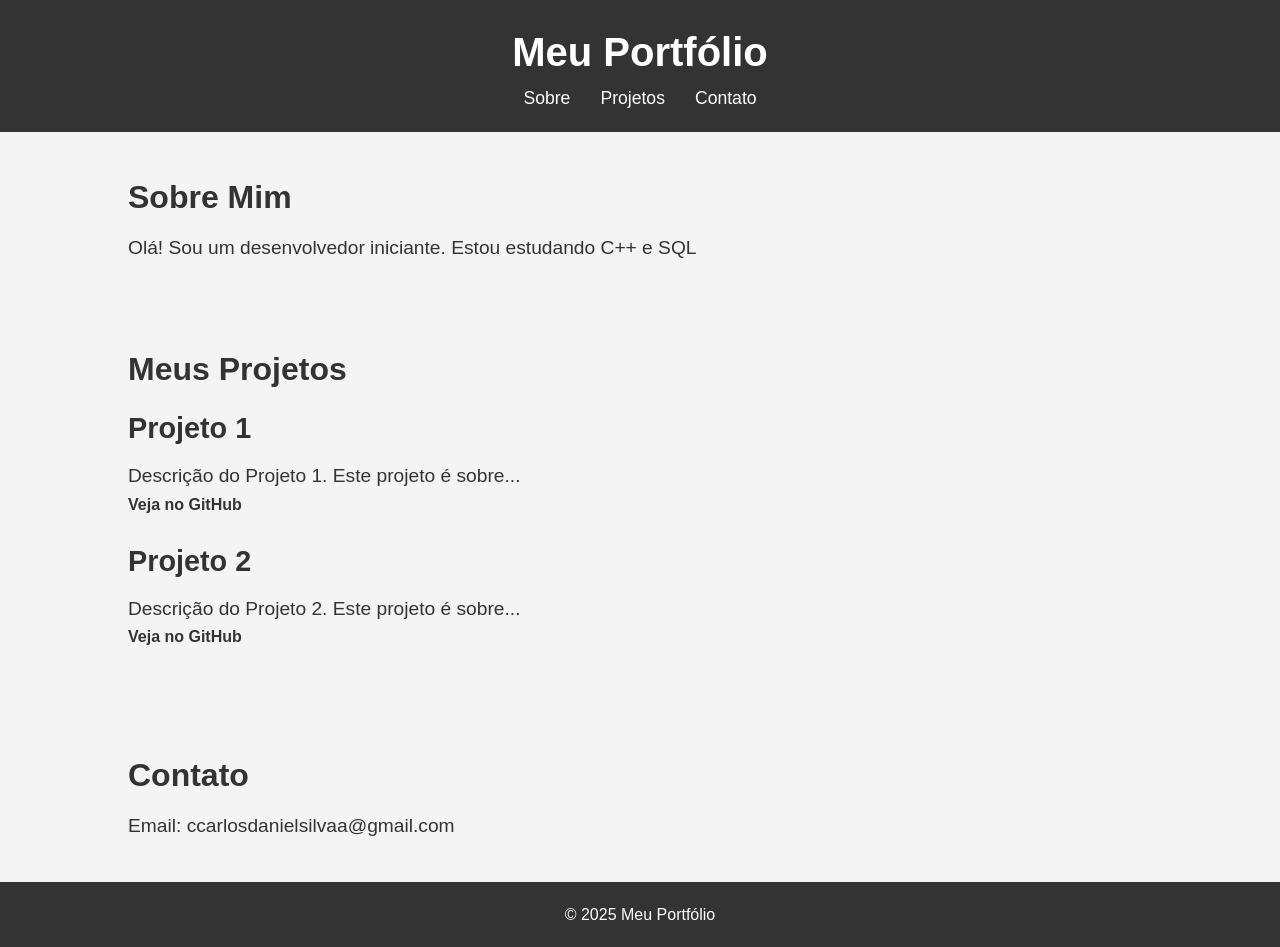
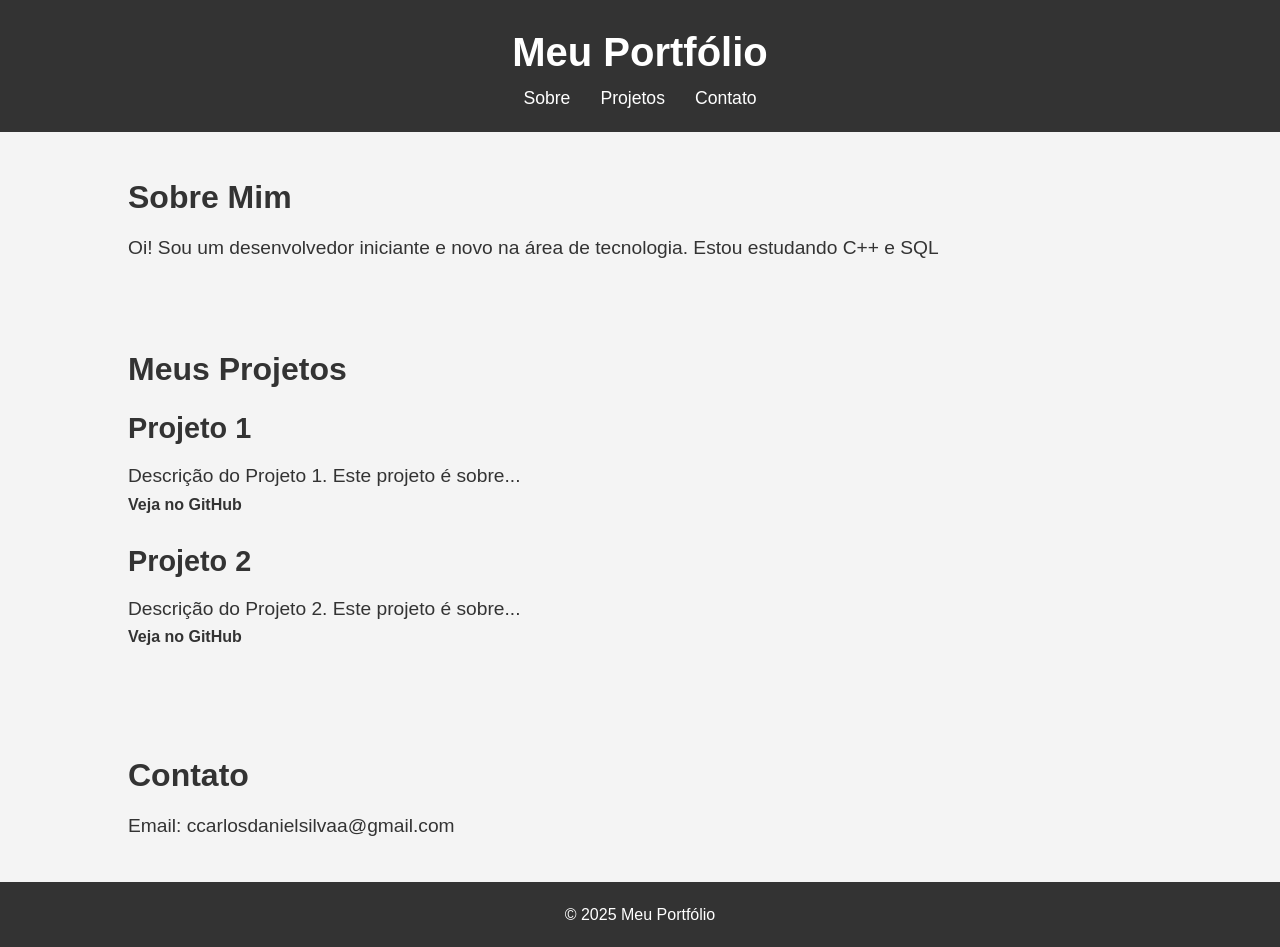
Before and after one commit to Deverby/port, a plain HTML site: page index.html in a window 1280 px wide. Drawn offline with Linux system fonts and the light colour scheme.

Commit message:
Update index.html

```diff
--- a/index.html
+++ b/index.html
@@ -24,7 +24,7 @@
     <section id="sobre">
         <div class="container">
             <h2>Sobre Mim</h2>
-            <p>Olá! Sou um desenvolvedor iniciante. Estou estudando C++ e SQL</p>
+            <p>Oi! Sou um desenvolvedor iniciante e novo na área de tecnologia. Estou estudando C++ e SQL</p>
         </div>
     </section>
 
```
